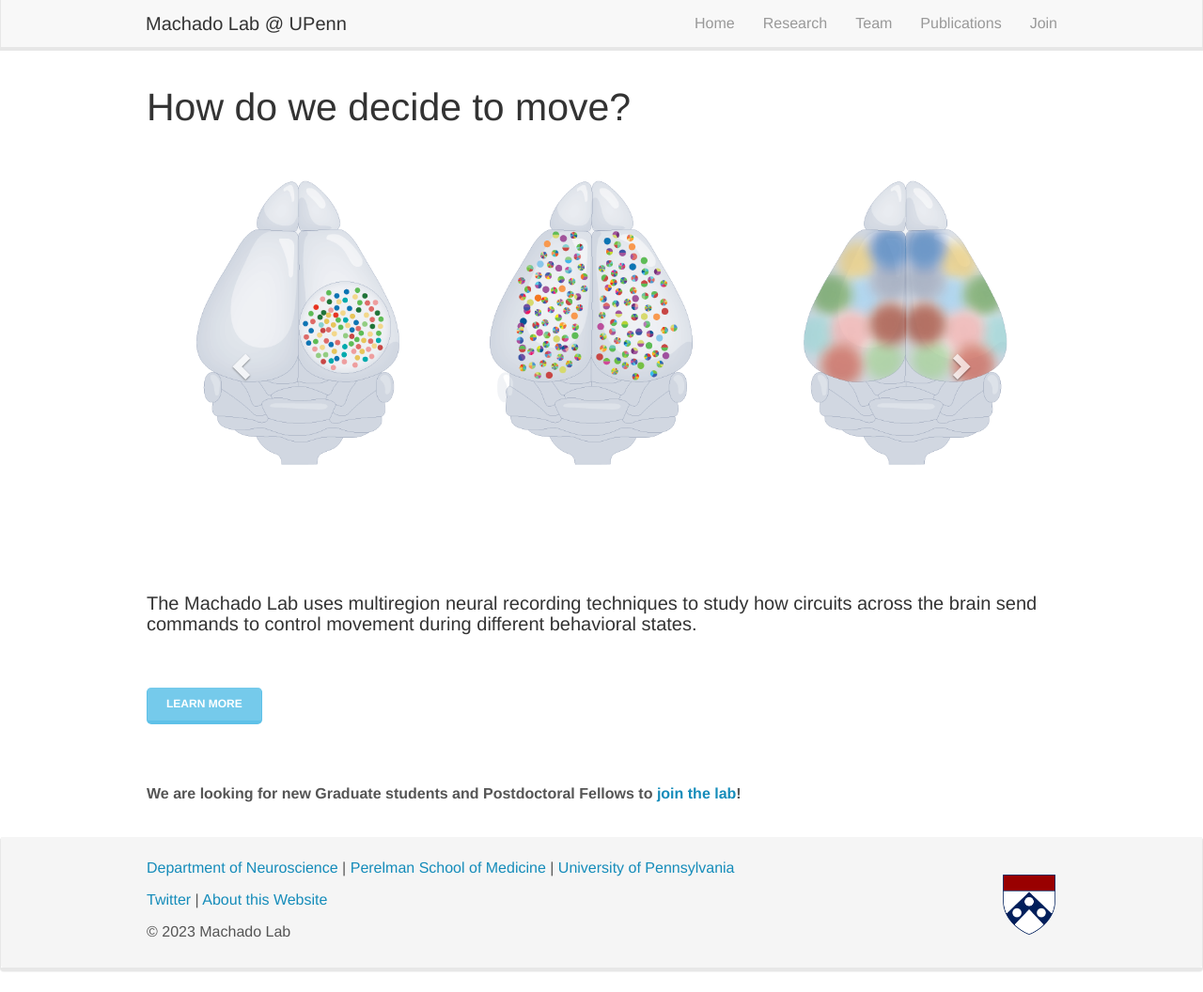
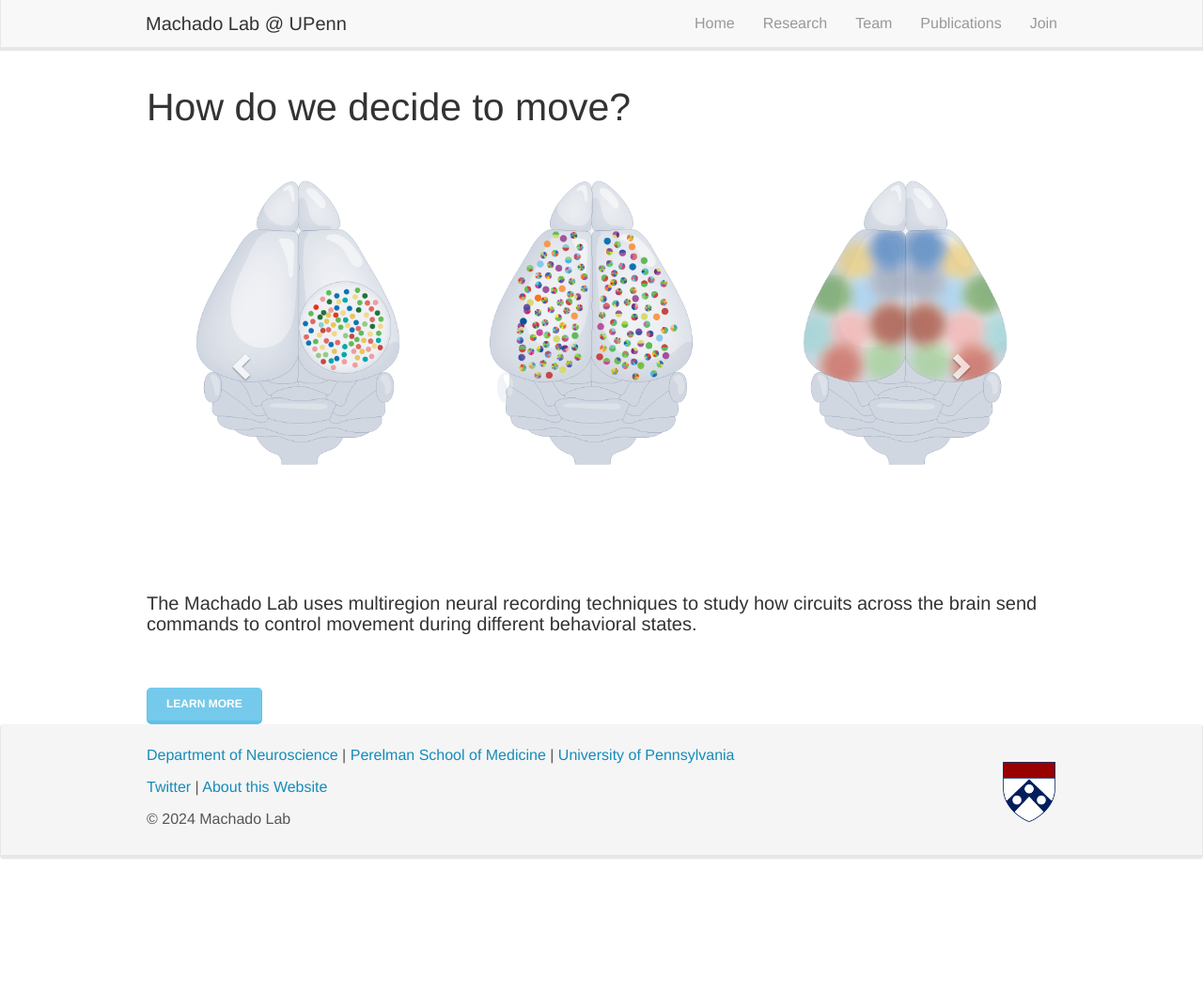
Before and after one commit to machado-lab-code/machado-lab-code, a Jekyll site: the page built from _pages/home.md, in a window 1280 px wide and 1056 px high. Shown: the whole window at 94% size. Built offline with Jekyll 4.4.1, drawn with Linux system fonts in a browser that asks for light colours; nearby versions of some CDN libraries.

Commit message:
Update home.md (#14)
* Update home.md

* Update footer.html

```diff
--- a/_includes/footer.html
+++ b/_includes/footer.html
@@ -7,7 +7,7 @@
 		   <img src="{{ site.url }}{{ site.baseurl }}/images/penn-1.png" class="img-responsive" width="6%" style="float: right" />
            <p>  <a href="https://www.med.upenn.edu/neuroscience/">Department of Neuroscience</a> | <a href="https://www.med.upenn.edu/">Perelman School of Medicine</a> | <a href="https://www.upenn.edu/">University of Pennsylvania</a> </p>
 		   <p><a href="https://twitter.com/machado_ta">Twitter</a> | <a href="https://github.com/machado-lab-code/machado-lab-code">About this Website</a></p>
-		   <p>  &copy 2023 Machado Lab
+		   <p>  &copy 2024 Machado Lab
 		   </p>
 		</div>
 	  </div>
--- a/_pages/home.md
+++ b/_pages/home.md
@@ -36,7 +36,3 @@ permalink: /
 
 <br/><br/>
 <a href="{{ site.url }}{{ site.baseurl }}/research" role="button" class="btn btn-info btn-lg learn-more-btn">Learn More</a>
-
-<br/><br/><br/><br/>
- **We are looking for new Graduate students and Postdoctoral Fellows to [join the lab]({{ site.url }}{{ site.baseurl }}/join)!**
-<br/><br/>
```
